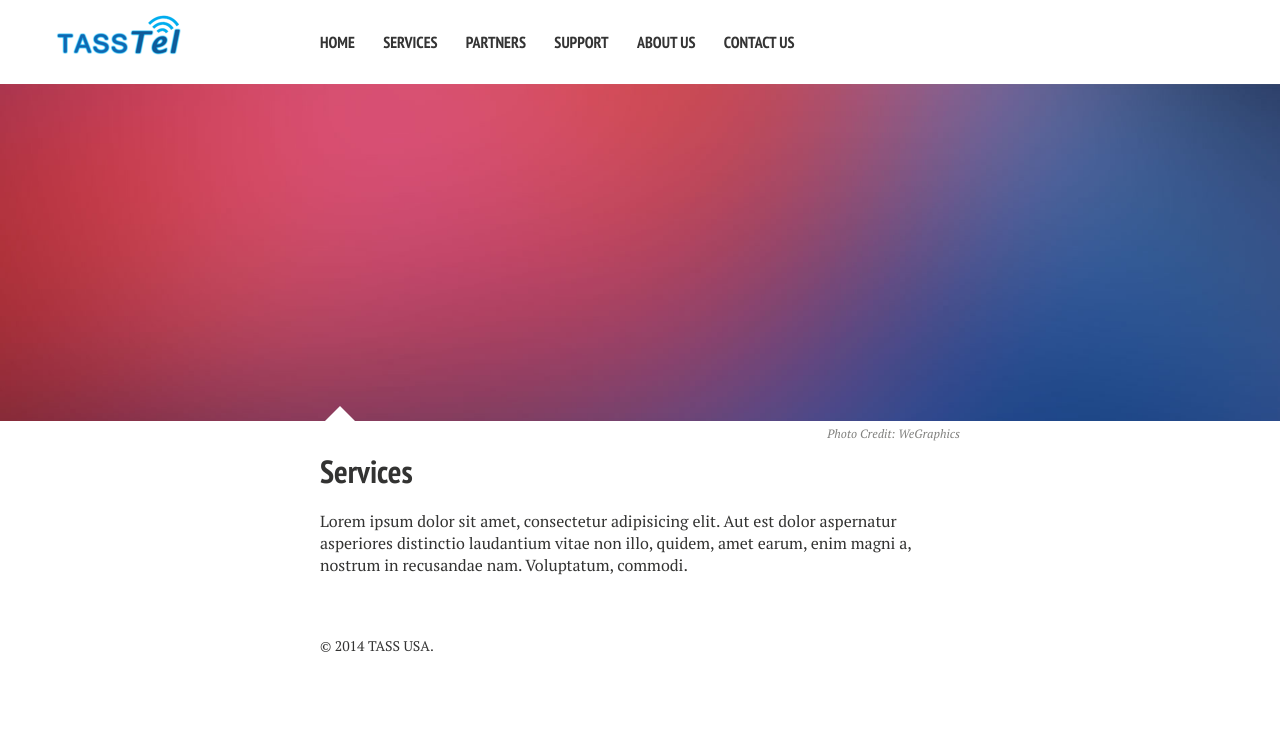
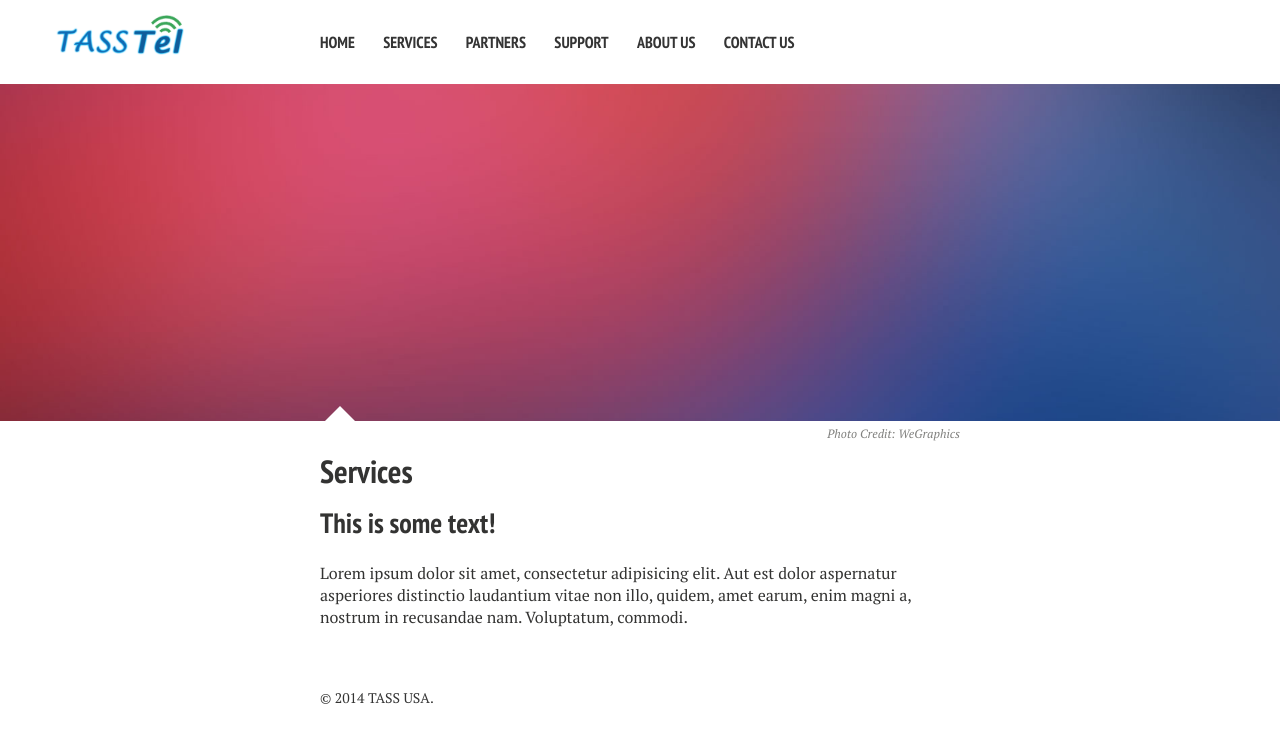
Before and after one commit to TASSUSA/tasstel, a Jekyll site: the page built from services/index.md, in a window 1280 px wide. Shown: the top 743 px of the page. Built offline with Jekyll 4.4.1, drawn with Linux system fonts in a browser that asks for light colours; nearby versions of some CDN libraries.

Commit message:
made some changes

```diff
--- a/_config.yml
+++ b/_config.yml
@@ -4,7 +4,7 @@ title:      TASS Tel
 # description: >
 #   TASS Tel
 locale:     en_US
-url:        "http://yourdomain.com"
+url:        "http://tasstel.com"
 baseurl:    "" # the subpath of your site, e.g. /blog/
 
 
@@ -30,7 +30,6 @@ kramdown:
 # Site owner
 owner:
   name: TASS USA
-  avatar: bio-photo.jpg
   url: http://tassusa.com
 
 
--- a/services/index.md
+++ b/services/index.md
@@ -7,4 +7,7 @@ image:
   creditlink: http://wegraphics.net/downloads/free-ultimate-blurred-background-pack/
 ---
 
+This is some text!
+---
+
 Lorem ipsum dolor sit amet, consectetur adipisicing elit. Aut est dolor aspernatur asperiores distinctio laudantium vitae non illo, quidem, amet earum, enim magni a, nostrum in recusandae nam. Voluptatum, commodi.
```
Also changed, not shown: images/logo.png, images/logo1.png (added), 1 other file.
